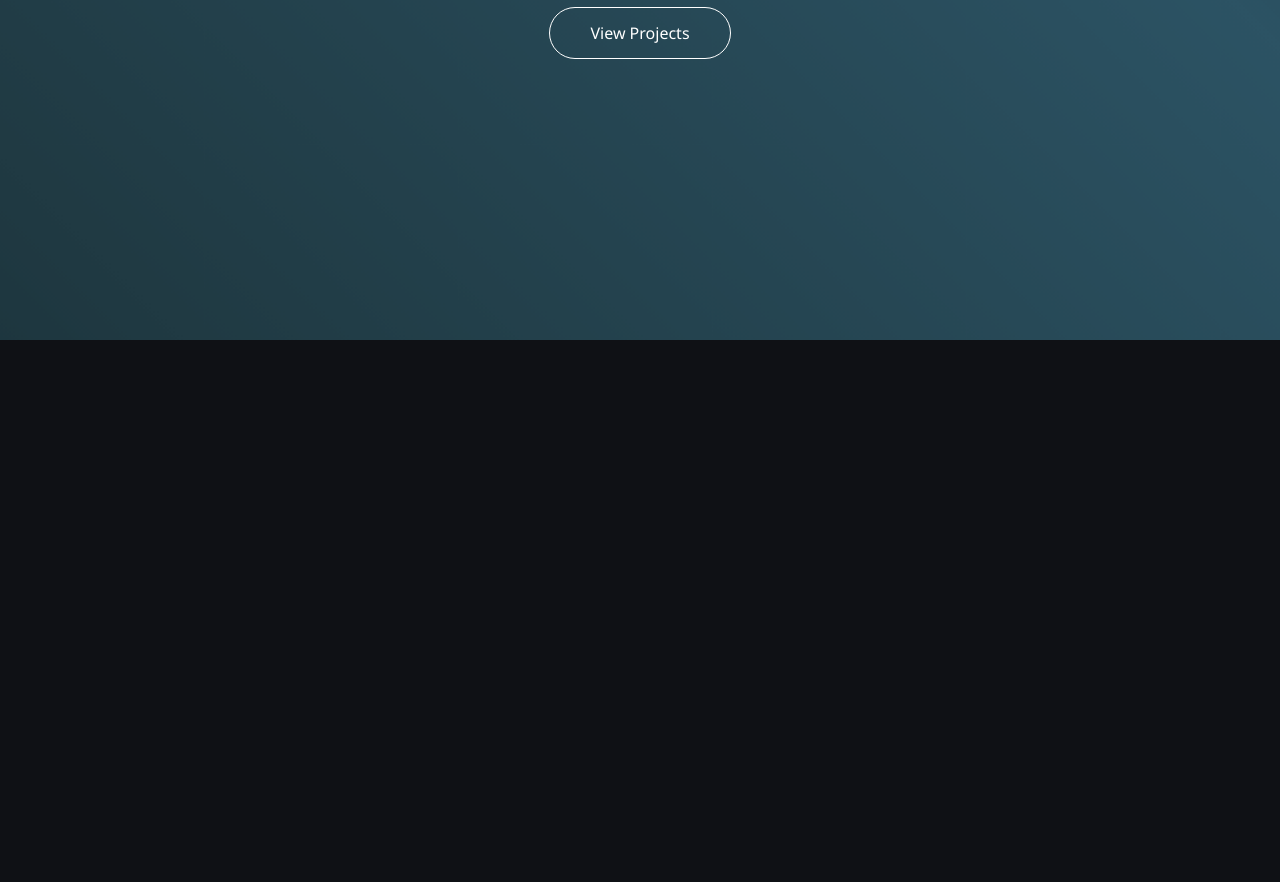
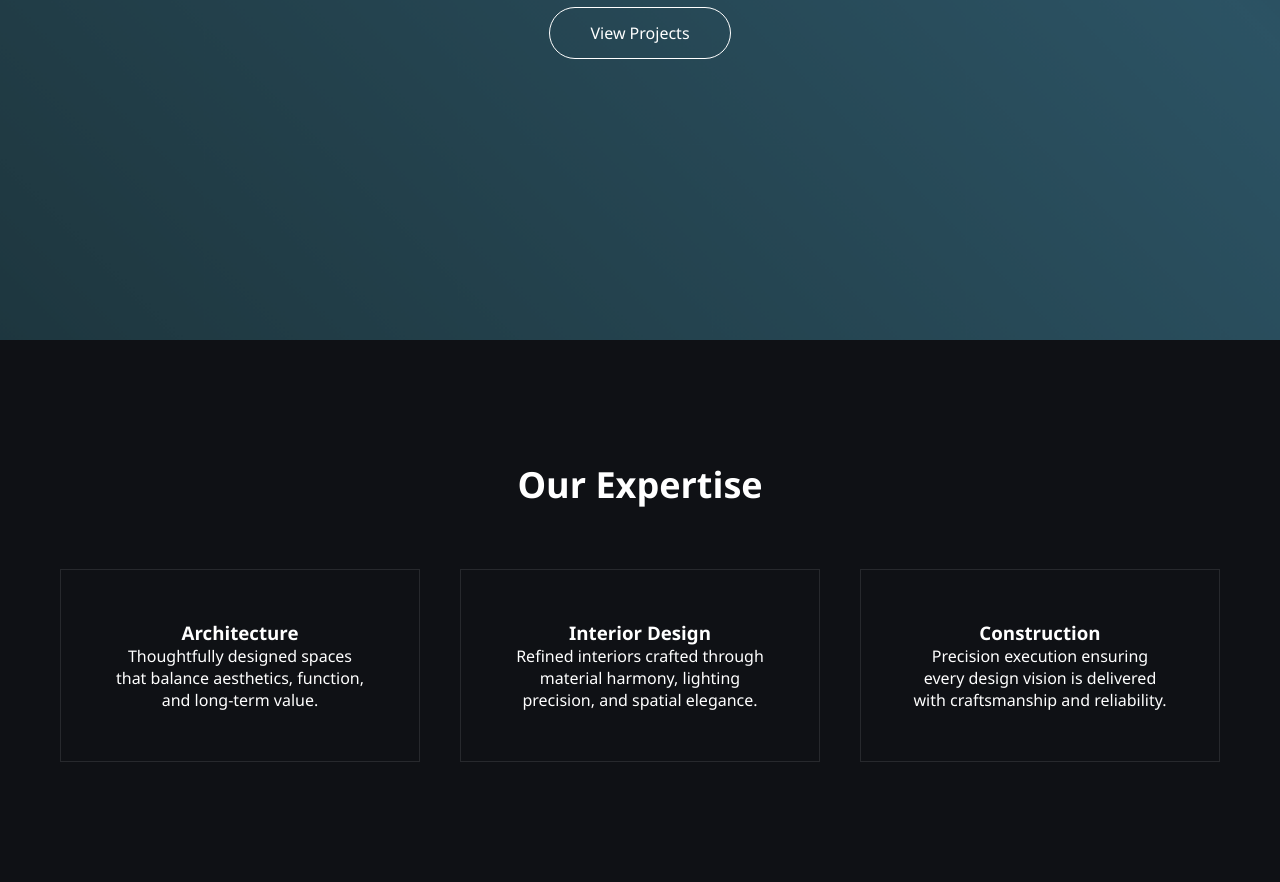
Before and after one commit to admojoe/portofolio, a plain HTML site: page index.html in a window 1280 px wide. Shown: the part 460-1342 px from the top of the page. Before the commit the page ends 800 px from the top, so only its background shows below. Drawn offline with Linux system fonts and the light colour scheme.

Commit message:
Add services section to index.html
Added services section with expertise cards.

```diff
--- a/index.html
+++ b/index.html
@@ -97,6 +97,35 @@ transition:.3s;
 background:white;
 color:black;
 }
+.services{
+padding:120px 60px;
+background:#0f1115;
+text-align:center;
+}
+
+.services h2{
+font-size:36px;
+margin-bottom:60px;
+}
+
+.grid{
+display:grid;
+grid-template-columns:repeat(3,1fr);
+gap:40px;
+}
+
+.card{
+padding:50px;
+border:1px solid rgba(255,255,255,.1);
+transition:.3s;
+}
+
+.card:hover{
+transform:translateY(-10px);
+border-color:white;
+}
+
+
 </style>
 </head>
 
@@ -119,6 +148,30 @@ color:black;
 <a class="btn" href="#">View Projects</a>
 </div>
 </section>
+<section class="services">
+<div class="container">
+<h2>Our Expertise</h2>
+
+<div class="grid">
+
+<div class="card">
+<h3>Architecture</h3>
+<p>Thoughtfully designed spaces that balance aesthetics, function, and long-term value.</p>
+</div>
+
+<div class="card">
+<h3>Interior Design</h3>
+<p>Refined interiors crafted through material harmony, lighting precision, and spatial elegance.</p>
+</div>
+
+<div class="card">
+<h3>Construction</h3>
+<p>Precision execution ensuring every design vision is delivered with craftsmanship and reliability.</p>
+</div>
+
+</div>
+</div>
+</section>
 
 </body>
 </html>
```
